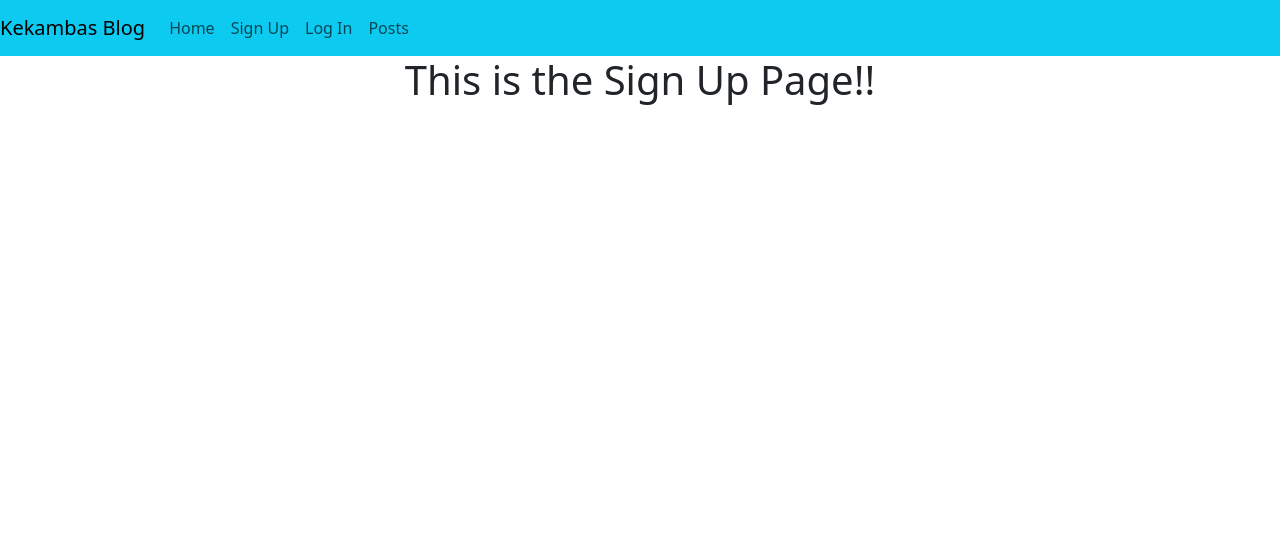
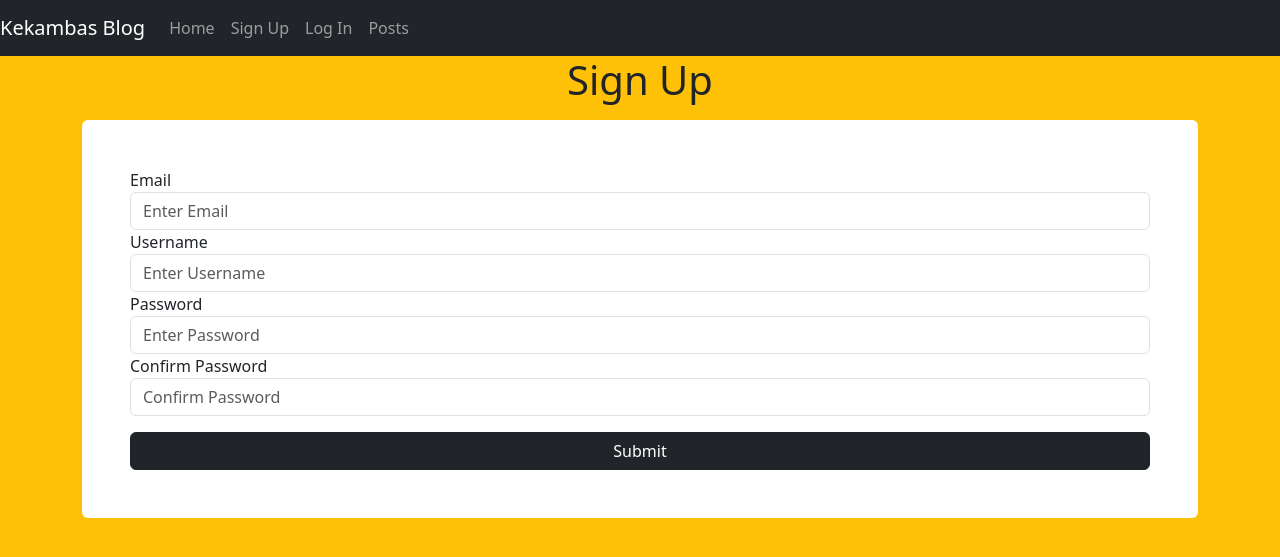
Before and after one commit to eitanreiffman/coding-temple_first-flask-blog, a Flask app: page /sign_up in a window 1280 px wide. Shown: the top 557 px of the page. Run offline with Flask 2, Linux system fonts and the light colour scheme.

Commit message:
Created Form and Validation

```diff
--- a/app/__init__.py
+++ b/app/__init__.py
@@ -1,6 +1,7 @@
 from flask import Flask
 
 app = Flask(__name__)
+app.config['SECRET_KEY'] = 'you-will-never-guess'
 
 # import all of the routes from the routes file in the current folder
 from . import routes
--- /dev/null
+++ b/app/forms.py
@@ -0,0 +1,11 @@
+from flask_wtf import FlaskForm
+from wtforms import StringField, PasswordField, SubmitField, EmailField
+from wtforms.validators import EqualTo, InputRequired
+
+
+class SignUpForm(FlaskForm):
+    email = EmailField('Email', validators=[InputRequired()])
+    username = StringField('Username', validators=[InputRequired()])
+    password = PasswordField('Password', validators=[InputRequired()])
+    confirm_pass = PasswordField('Confirm Password', validators=[InputRequired(), EqualTo('password')])
+    submit = SubmitField()
--- a/app/routes.py
+++ b/app/routes.py
@@ -1,5 +1,6 @@
 from app import app
-from flask import render_template
+from flask import render_template, redirect, url_for
+from app.forms import SignUpForm
 
 @app.route('/')
 def index():
@@ -10,9 +11,26 @@ def index():
 def posts():
     return render_template('posts.html')
 
-@app.route('/sign_up')
+@app.route('/sign_up', methods=['GET','POST'])
 def sign_up():
-    return render_template('sign_up.html')
+    # Create an instance of the SignUpForm class
+    form = SignUpForm()
+    print("FORM DATA:", form.data)
+    # Check if it's a POST request AND that the data is validated
+    if form.validate_on_submit():
+        print("Form Submitted and Validated")
+        # Get data from the form
+        email = form.email.data
+        username = form.username.data
+        password = form.password.data
+        print(email, username, password)
+        #TODO: Check to see if there is a User with username and/or email
+        #TODO: Create a new User with form data and add to the database
+
+        #Return to the home page after submitting and validating the user
+        return redirect(url_for('index'))
+
+    return render_template('sign_up.html', form = form)
 
 @app.route('/log_in')
 def log_in():
--- a/app/templates/base.html
+++ b/app/templates/base.html
@@ -7,11 +7,11 @@
     <link rel="stylesheet" href="https://cdn.jsdelivr.net/npm/bootstrap@5.3.0-alpha1/dist/css/bootstrap.min.css">
     <title>Kekambas Blog | {% block title %} {% endblock title%}</title>
 </head>
-<body>
+<body class="bg-warning">
 
     {% include 'nav.html' %}
 
-    <div class="container text-center">
+    <div class="container">
         {% block content %}
         {% endblock content %}
     </div>
--- a/app/templates/index.html
+++ b/app/templates/index.html
@@ -3,10 +3,6 @@
 
 {% block content %}
 
-    <h1>Hello {{ name }} Reiffman from the Index Template!</h1>
-    <h1>My favorite fruits are:</h1>
-    {% for f in fruits %}
-    <h1>{{ f }}</h1>
-    {% endfor %}
+    <h1 class="text-center">Hello {{ name }}, welcome to the Kekambas Blog!</h1>
 
 {% endblock content %}
--- a/app/templates/log_in.html
+++ b/app/templates/log_in.html
@@ -3,6 +3,6 @@
 
 {% block content %}
 
-    <h1>This is the Log In Page!!</h1>
+    <h1 class="text-center">Log In</h1>
 
 {% endblock content %}
--- a/app/templates/nav.html
+++ b/app/templates/nav.html
@@ -1,4 +1,4 @@
-<nav class="navbar navbar-expand-lg navbar-light bg-info">
+<nav class="navbar navbar-expand-lg navbar-dark bg-dark">
     <a class="navbar-brand" href="#">Kekambas Blog</a>
     <button class="navbar-toggler" type="button" data-toggle="collapse" data-target="#navbarNav" aria-controls="navbarNav" aria-expanded="false" aria-label="Toggle navigation">
       <span class="navbar-toggler-icon"></span>
--- a/app/templates/posts.html
+++ b/app/templates/posts.html
@@ -3,6 +3,6 @@
 
 {% block content %}
 
-    <h1>These are the posts!</h1>
+    <h1 class="text-center">Posts</h1>
 
 {% endblock content %}
--- a/app/templates/sign_up.html
+++ b/app/templates/sign_up.html
@@ -3,6 +3,25 @@
 
 {% block content %}
 
-    <h1>This is the Sign Up Page!!</h1>
+    <h1 class="text-center">Sign Up</h1>
+
+    <form action="" class="bg-white rounded mt-3 p-5" method="POST">
+        {{ form.csrf_token }}
+
+        {{ form.email.label }}
+        {{ form.email(class='form-control', placeholder='Enter Email') }}
+
+        {{ form.username.label }}
+        {{ form.username(class='form-control', placeholder='Enter Username') }}
+
+        {{ form.password.label }}
+        {{ form.password(class='form-control', placeholder='Enter Password') }}
+
+        {{ form.confirm_pass.label }}
+        {{ form.confirm_pass(class='form-control', placeholder='Confirm Password') }}
+
+        {{ form.submit(class='btn btn-dark w-100 mt-3') }}
+
+    </form>
 
 {% endblock content %}
--- a/requirements.txt
+++ b/requirements.txt
@@ -1,6 +1,8 @@
 click==8.1.3
 Flask==2.2.2
+Flask-WTF==1.0.1
 itsdangerous==2.1.2
 Jinja2==3.1.2
 MarkupSafe==2.1.1
 Werkzeug==2.2.2
+WTForms==3.0.1
```
